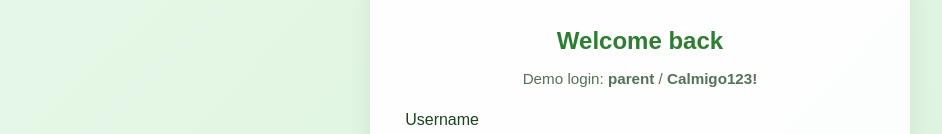
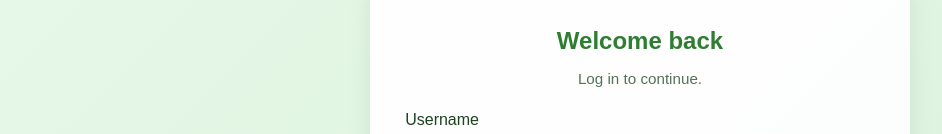
Before and after one commit to Sumanaa98/CalmiGo-App, a React (Create React App) app: page / in a window 1280 px wide. Both pictures are taken after a click on the button "Continue". Shown: the part 204-338 px from the top of the page, without its empty margins (0-942 px from the left). Built offline with nearby package versions, Linux system fonts and the light colour scheme.

Commit message:
remove demo login text

```diff
--- a/src/components/Login.js
+++ b/src/components/Login.js
@@ -68,11 +68,9 @@ const Login = () => {
 
       <form className="login-card" onSubmit={handleSubmit}>
         <h2>Welcome back</h2>
-
         <p className="form-subtext">
-          Demo login: <strong>parent</strong> / <strong>Calmigo123!</strong>
+          Log in to continue.
         </p>
-
         <label>Username</label>
         <input
           type="text"
```
